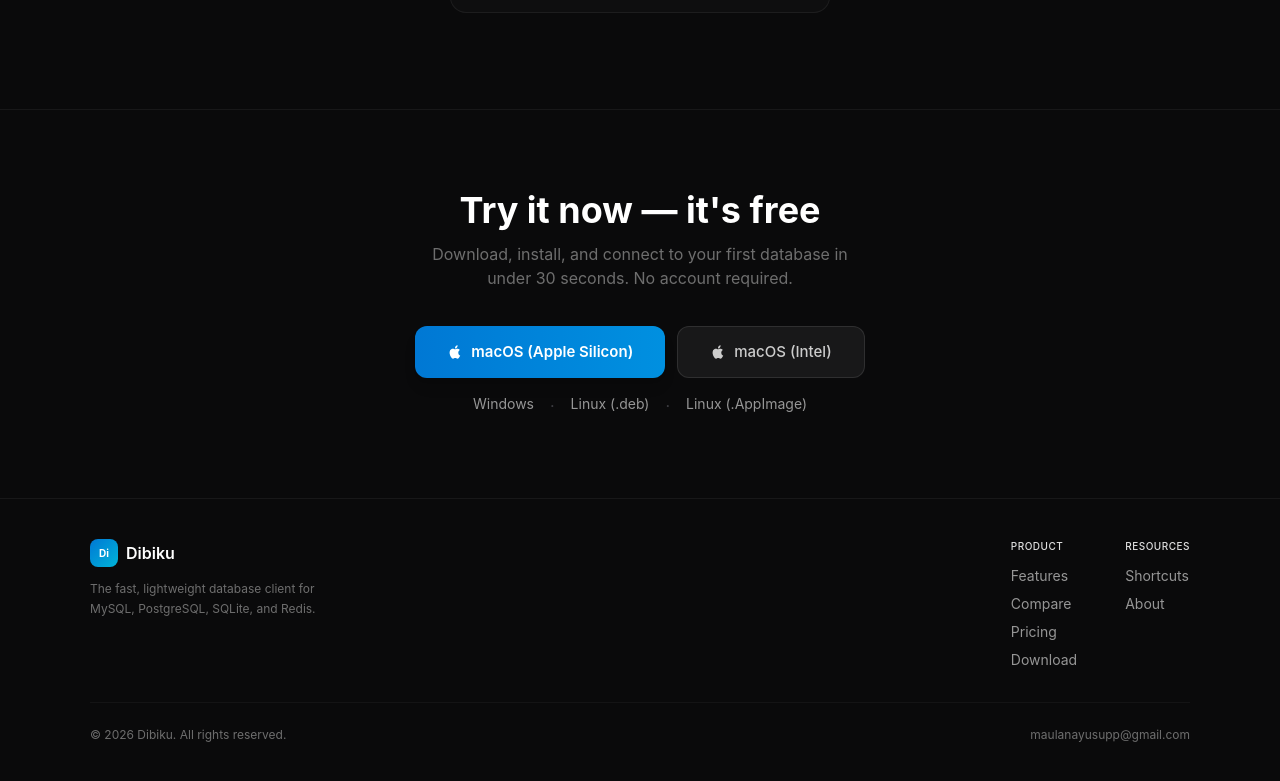
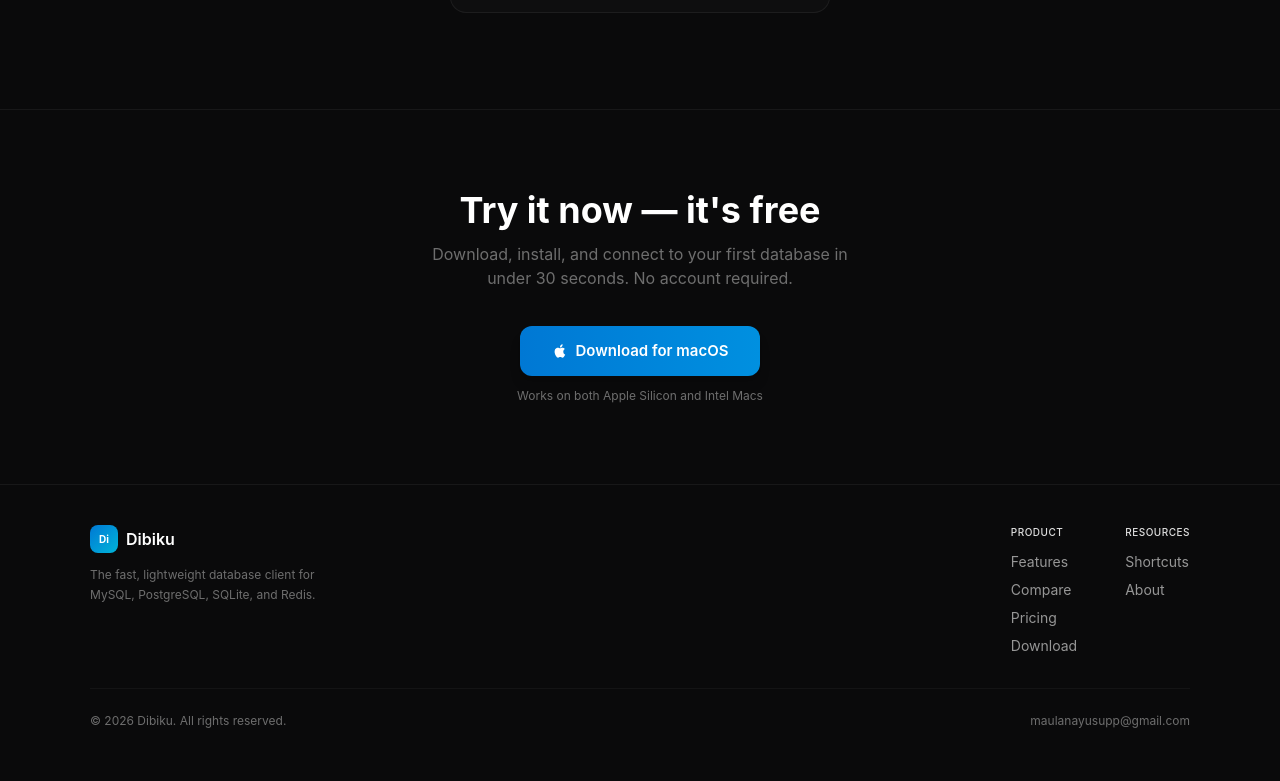
Before and after one commit to GetDibiku/dibiku-web, a Nuxt app: page / in a window 1280 px wide. Shown: the part 5906-6687 px from the top of the page. Built offline with nearby package versions, Linux system fonts and the light colour scheme.

Commit message:
Fix download

```diff
--- a/app/components/landing/DownloadCTA.vue
+++ b/app/components/landing/DownloadCTA.vue
@@ -5,32 +5,17 @@
       Download, install, and connect to your first database in under 30 seconds. No account required.
     </p>
 
-    <!-- Primary downloads -->
-    <div class="flex gap-3 justify-center flex-wrap">
+    <!-- Download button -->
+    <div class="flex justify-center">
       <a
         :href="DOWNLOAD_LINKS.macArm"
         class="inline-flex items-center gap-2 px-8 py-3.5 bg-gradient-to-r from-[var(--color-accent)] to-[#0090e0] text-white rounded-xl text-[15px] font-semibold hover:opacity-90 transition-opacity shadow-lg shadow-[var(--color-accent)]/20 no-underline"
       >
         <svg width="16" height="16" viewBox="0 0 24 24" fill="currentColor"><path d="M18.71 19.5C17.88 20.74 17 21.95 15.66 21.97C14.32 22 13.89 21.18 12.37 21.18C10.84 21.18 10.37 21.95 9.1 22C7.79 22.05 6.8 20.68 5.96 19.47C4.25 16.99 2.97 12.5 4.7 9.5C5.57 8.01 7.13 7.08 8.82 7.05C10.09 7.03 11.29 7.95 12.05 7.95C12.81 7.95 14.25 6.84 15.77 7.01C16.39 7.04 18.07 7.27 19.18 8.85C19.09 8.9 16.87 10.19 16.9 12.97C16.93 16.29 19.78 17.39 19.82 17.41C19.79 17.5 19.31 19.08 18.71 19.5ZM13 3.5C13.73 2.67 14.94 2.04 15.94 2C16.07 3.17 15.6 4.35 14.9 5.19C14.21 6.04 13.07 6.7 11.95 6.61C11.8 5.46 12.36 4.26 13 3.5Z"/></svg>
-        macOS (Apple Silicon)
-      </a>
-      <a
-        :href="DOWNLOAD_LINKS.macIntel"
-        class="inline-flex items-center gap-2 px-8 py-3.5 bg-white/[0.06] text-[#ccc] rounded-xl text-[15px] font-medium border border-white/10 hover:bg-white/[0.1] transition-colors no-underline"
-      >
-        <svg width="16" height="16" viewBox="0 0 24 24" fill="currentColor"><path d="M18.71 19.5C17.88 20.74 17 21.95 15.66 21.97C14.32 22 13.89 21.18 12.37 21.18C10.84 21.18 10.37 21.95 9.1 22C7.79 22.05 6.8 20.68 5.96 19.47C4.25 16.99 2.97 12.5 4.7 9.5C5.57 8.01 7.13 7.08 8.82 7.05C10.09 7.03 11.29 7.95 12.05 7.95C12.81 7.95 14.25 6.84 15.77 7.01C16.39 7.04 18.07 7.27 19.18 8.85C19.09 8.9 16.87 10.19 16.9 12.97C16.93 16.29 19.78 17.39 19.82 17.41C19.79 17.5 19.31 19.08 18.71 19.5ZM13 3.5C13.73 2.67 14.94 2.04 15.94 2C16.07 3.17 15.6 4.35 14.9 5.19C14.21 6.04 13.07 6.7 11.95 6.61C11.8 5.46 12.36 4.26 13 3.5Z"/></svg>
-        macOS (Intel)
+        Download for macOS
       </a>
     </div>
-
-    <!-- Secondary downloads -->
-    <div class="flex gap-4 justify-center mt-4 flex-wrap">
-      <a :href="DOWNLOAD_LINKS.windows" class="text-sm text-[var(--color-text-muted)] hover:text-white transition-colors no-underline">Windows</a>
-      <span class="text-[#3e3e42]">&middot;</span>
-      <a :href="DOWNLOAD_LINKS.linuxDeb" class="text-sm text-[var(--color-text-muted)] hover:text-white transition-colors no-underline">Linux (.deb)</a>
-      <span class="text-[#3e3e42]">&middot;</span>
-      <a :href="DOWNLOAD_LINKS.linuxAppImage" class="text-sm text-[var(--color-text-muted)] hover:text-white transition-colors no-underline">Linux (.AppImage)</a>
-    </div>
+    <p class="text-xs text-[var(--color-text-dim)] mt-3">Works on both Apple Silicon and Intel Macs</p>
   </section>
 </template>
 
--- a/app/pages/download.vue
+++ b/app/pages/download.vue
@@ -16,7 +16,7 @@
 useHead({
   title: 'Download — Dibiku',
   meta: [
-    { name: 'description', content: 'Download Dibiku for macOS, Windows, and Linux. Free database client with SSH terminal, multi-tab SQL editor, and 4 database engines.' },
+    { name: 'description', content: 'Download Dibiku for macOS. Free database client with SSH terminal, multi-tab SQL editor, and 4 database engines.' },
   ],
 })
 </script>
```
